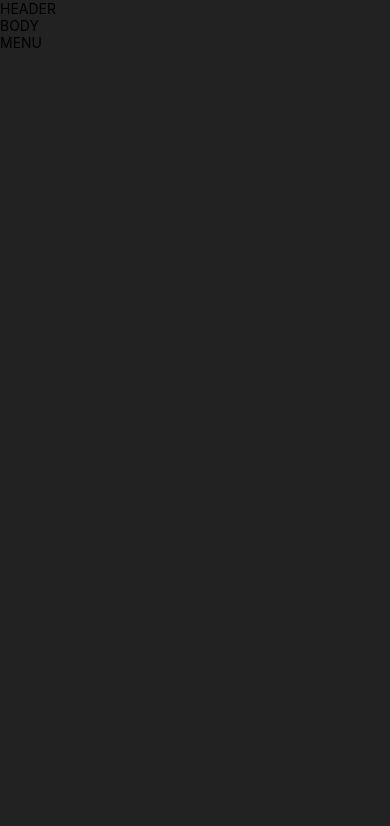
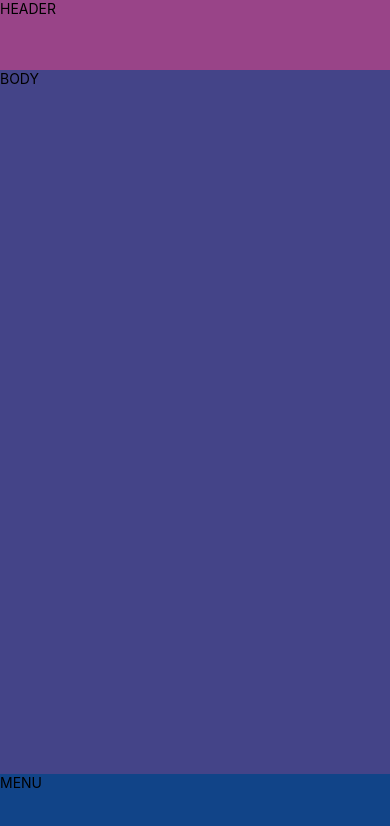
Before and after one commit to JonasFiechter/MealsToGo, a React Native app: screen / in a window 390 px wide. Shown: the top 826 px of the page. Built offline with nearby package versions, Linux system fonts and the light colour scheme.

Commit message:
Now its working fine

```diff
--- a/App.js
+++ b/App.js
@@ -1,16 +1,15 @@
-import { StatusBar } from 'expo-status-bar';
-import { StyleSheet, Text, View, SafeAreaView, Platform } from 'react-native';
+import { StyleSheet, Text, View, SafeAreaView, Platform, StatusBar } from 'react-native';
 
 export default function App() {
   return (
     <SafeAreaView style={styles.container}>
-      <View>
+      <View style={styles.header}>
         <Text>HEADER</Text>
       </View>
-      <View>
+      <View style={styles.body}>
         <Text>BODY</Text>
       </View>
-      <View>
+      <View style={styles.menu}>
         <Text>MENU</Text>
       </View>
     </SafeAreaView>
@@ -21,5 +20,21 @@ const styles = StyleSheet.create({
   container: {
     flex: 1,
     backgroundColor: '#222',
+    paddingTop: Platform.OS === 'android' ? StatusBar.currentHeight  : 0,
+  },
+  header: {
+    flex: 1,
+    flexGrow: 0.1,
+    backgroundColor: '#948',
+  },
+  body: {
+    flex: 1,
+    flexGrow: 1,
+    backgroundColor: '#448',
+  },
+  menu: {
+    flex: 1,
+    flexGrow: 0.1,
+    backgroundColor: '#148',
   },
 });
```
